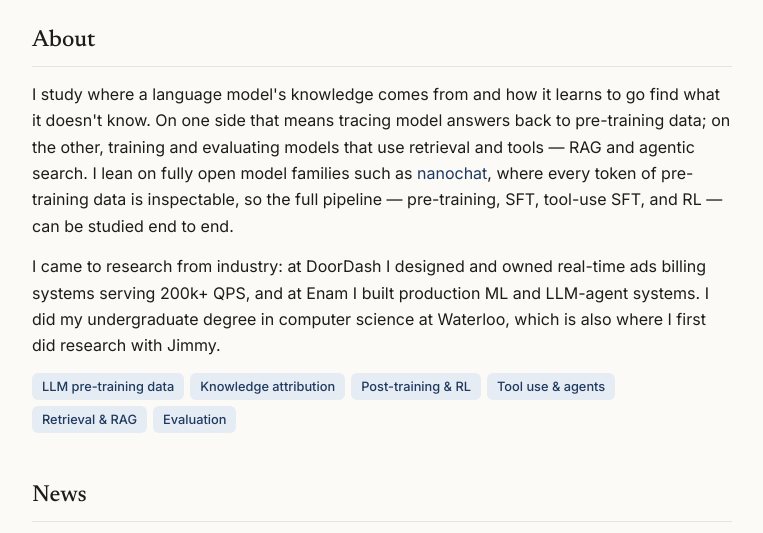
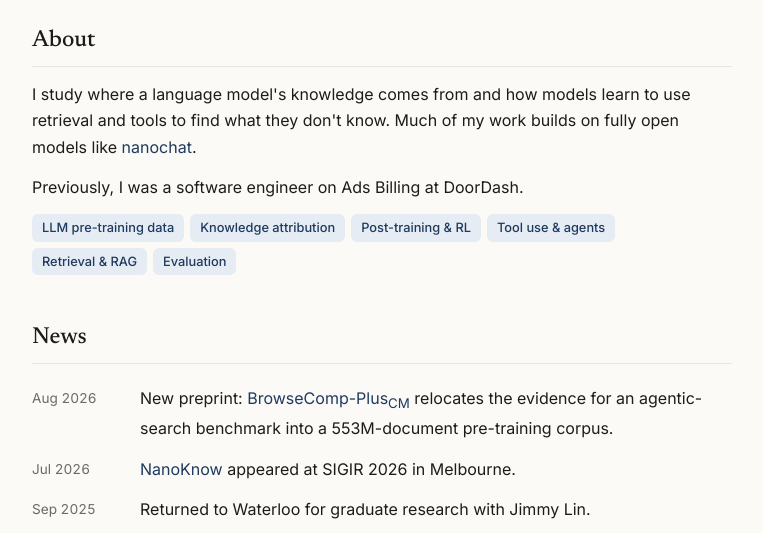
Before and after one commit to lingwei-gu/lingwei-gu.github.io, a plain HTML site: page index.html in a window 1280 px wide. Shown: the part 256-789 px from the top of the page, without its empty margins (258-1021 px from the left). Drawn offline with Linux system fonts and the light colour scheme.

Commit message:
Shorten About; drop Enam
Co-Authored-By: Claude Opus 5.5 <noreply@anthropic.com>

```diff
--- a/index.html
+++ b/index.html
@@ -162,17 +162,11 @@
   <section id="about">
     <h2>About</h2>
     <p>
-      I study where a language model's knowledge comes from and how it learns to go find what it doesn't know.
-      On one side that means tracing model answers back to pre-training data; on the other, training and evaluating
-      models that use retrieval and tools — RAG and agentic search. I lean on fully open model families such as
-      <a href="https://github.com/karpathy/nanochat">nanochat</a>, where every token of pre-training data is
-      inspectable, so the full pipeline — pre-training, SFT, tool-use SFT, and RL — can be studied end to end.
+      I study where a language model's knowledge comes from and how models learn to use retrieval and tools
+      to find what they don't know. Much of my work builds on fully open models like
+      <a href="https://github.com/karpathy/nanochat">nanochat</a>.
     </p>
-    <p>
-      I came to research from industry: at DoorDash I designed and owned real-time ads billing systems serving
-      200k+ QPS, and at Enam I built production ML and LLM-agent systems. I did my
-      undergraduate degree in computer science at Waterloo, which is also where I first did research with Jimmy.
-    </p>
+    <p>Previously, I was a software engineer on Ads Billing at DoorDash.</p>
     <ul class="tags" aria-label="Research interests">
       <li>LLM pre-training data</li>
       <li>Knowledge attribution</li>
@@ -241,7 +235,6 @@
     <h2>Experience</h2>
     <ul class="list">
       <li class="row"><span class="when">2025 –</span><span><span class="item-title">University of Waterloo</span><br><span class="item-sub">Graduate researcher with Jimmy Lin</span></span></li>
-      <li class="row"><span class="when">2026</span><span><span class="item-title">Enam</span><br><span class="item-sub">Production ML and LLM-agent systems</span></span></li>
       <li class="row"><span class="when">2023 – 2026</span><span><span class="item-title">DoorDash</span><br><span class="item-sub">Software Engineer, Ads Billing — real-time billing and streaming platforms</span></span></li>
       <li class="row"><span class="when">2022</span><span><span class="item-title">DoorDash</span><br><span class="item-sub">Software Engineering Intern, Ads Targeting</span></span></li>
       <li class="row"><span class="when">2022</span><span><span class="item-title">University of Waterloo</span><br><span class="item-sub">Undergraduate Research Assistant with Jimmy Lin</span></span></li>
```
